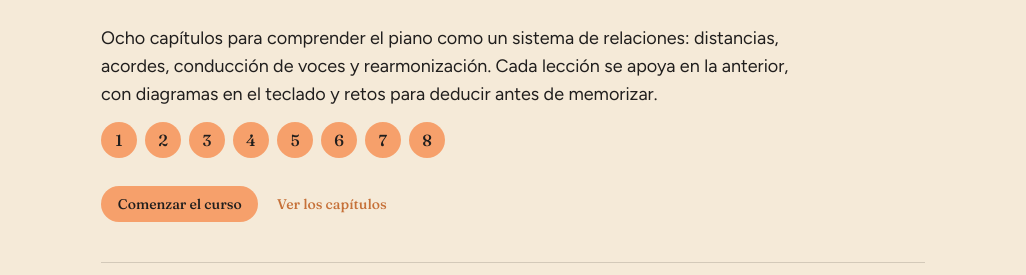
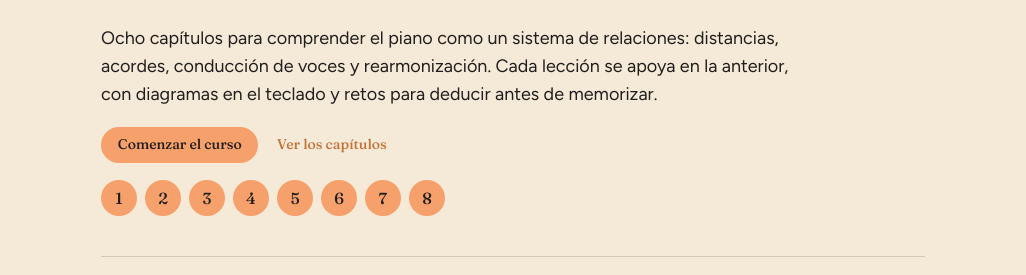
Before and after one commit to devcaballero/el-codigo-del-piano, a plain HTML site: page index.html in a window 1280 px wide. Shown: the part 242-517 px from the top of the page, without its empty margins (127-1153 px from the left). Drawn offline with Linux system fonts and the light colour scheme; a web font is replaced by a local one.

Commit message:
Mueve los números de capítulo bajo el CTA y los hace enlaces.
Cada círculo del hero apunta a su capítulo correspondiente.

```diff
--- a/course.css
+++ b/course.css
@@ -82,7 +82,7 @@
   display: flex;
   flex-wrap: wrap;
   gap: 8px;
-  margin: 8px 0 28px;
+  margin: var(--space-4) 0 0;
 }
 
 .course-num {
@@ -98,6 +98,16 @@
   font-size: 22px;
   display: grid;
   place-items: center;
+  text-decoration: none;
+}
+
+a.course-num:hover {
+  background: var(--color-accent-500);
+  color: var(--color-on-accent);
+}
+
+a.course-num:active {
+  background: var(--color-accent-600);
 }
 
 .course-num-sm {
--- a/index.html
+++ b/index.html
@@ -24,20 +24,20 @@
         <h1>El Código del Piano</h1>
         <p class="course-lede">Teoría musical visual, desde el teclado hasta la libertad creativa</p>
         <p>Ocho capítulos para comprender el piano como un sistema de relaciones: distancias, acordes, conducción de voces y rearmonización. Cada lección se apoya en la anterior, con diagramas en el teclado y retos para deducir antes de memorizar.</p>
-        <div class="course-path" aria-hidden="true">
-          <span class="course-num course-num-sm">1</span>
-          <span class="course-num course-num-sm">2</span>
-          <span class="course-num course-num-sm">3</span>
-          <span class="course-num course-num-sm">4</span>
-          <span class="course-num course-num-sm">5</span>
-          <span class="course-num course-num-sm">6</span>
-          <span class="course-num course-num-sm">7</span>
-          <span class="course-num course-num-sm">8</span>
-        </div>
         <div class="course-hero-actions">
           <a class="btn btn-primary" href="./Capitulo%201%20-%20El%20Mapa%20Invisible.dc.html" target="_self">Comenzar el curso</a>
           <a class="btn btn-ghost" href="#capitulos">Ver los capítulos</a>
         </div>
+        <nav class="course-path" aria-label="Ir a un capítulo">
+          <a class="course-num course-num-sm" href="./Capitulo%201%20-%20El%20Mapa%20Invisible.dc.html" target="_self" title="Capítulo 1 · El Mapa Invisible">1</a>
+          <a class="course-num course-num-sm" href="./Capitulo%202%20-%20La%20Arquitectura%20del%20Acorde.dc.html" target="_self" title="Capítulo 2 · La Arquitectura del Acorde">2</a>
+          <a class="course-num course-num-sm" href="./Capitulo%203%20-%20La%20Conexion%20Inteligente.dc.html" target="_self" title="Capítulo 3 · La Conexión Inteligente">3</a>
+          <a class="course-num course-num-sm" href="./Capitulo%204%20-%20El%20Color%20y%20la%20Gravedad.dc.html" target="_self" title="Capítulo 4 · El Color y la Gravedad">4</a>
+          <a class="course-num course-num-sm" href="./Capitulo%205%20-%20La%20Geometria%20de%20la%20Resolucion.dc.html" target="_self" title="Capítulo 5 · La Geometría de la Resolución">5</a>
+          <a class="course-num course-num-sm" href="./Capitulo%206%20-%20El%20Laberinto%20de%20la%20Tonalidad%20Menor.dc.html" target="_self" title="Capítulo 6 · El Laberinto de la Tonalidad Menor">6</a>
+          <a class="course-num course-num-sm" href="./Capitulo%207%20-%20La%20Expansion%20del%20Color.dc.html" target="_self" title="Capítulo 7 · La Expansión del Color">7</a>
+          <a class="course-num course-num-sm" href="./Capitulo%208%20-%20La%20Libertad%20Creativa.dc.html" target="_self" title="Capítulo 8 · La Libertad Creativa">8</a>
+        </nav>
       </header>
 
       <div class="hr" style="margin:16px 0 44px;"></div>
```
